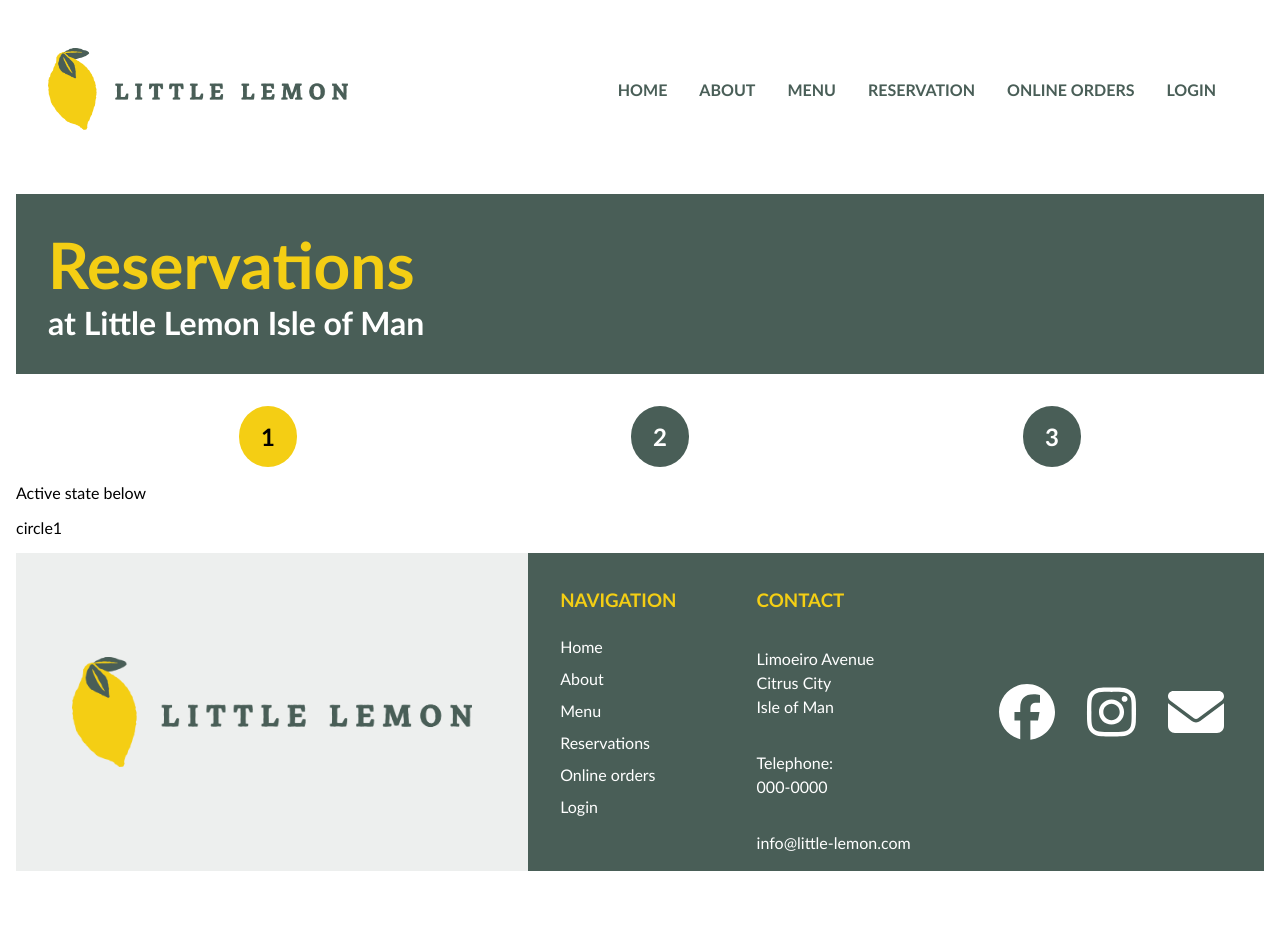
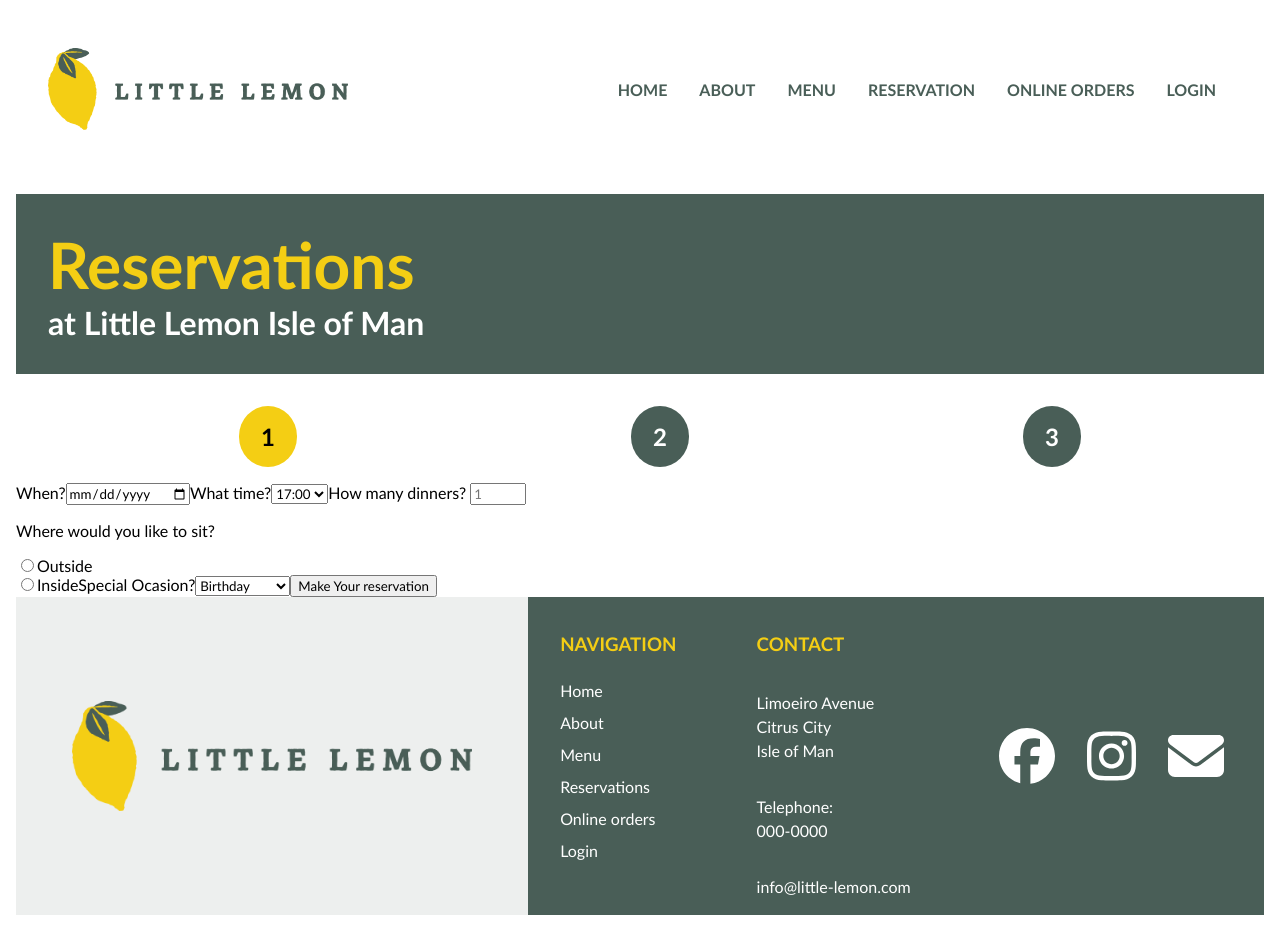
Before and after one commit to claceotto/little-lemon, a React (Create React App) app: page /reservation in a window 1280 px wide. Before the commit the page ends 887 px from the top, so only its background shows below. Built offline with nearby package versions, Linux system fonts and the light colour scheme.

Commit message:
Work started on form

```diff
--- a/src/Components/BookingDetails.js
+++ /dev/null
@@ -1,8 +0,0 @@
-export default function BookingDetails() {
-  return (
-    <>
-      <h1 className="main-h1">Booking details</h1>
-      <p className="main-p">Coming soon</p>
-    </>
-  );
-}
--- /dev/null
+++ b/src/Components/BookingForm.js
@@ -0,0 +1,41 @@
+export default function BookingForm() {
+  return (
+    <form>
+      <label for="res-date">When?</label>
+      <input type="date" id="res-date" />
+      <label for="res-time">What time?</label>
+      <select id="res-time ">
+        <option>17:00</option>
+        <option>18:00</option>
+        <option>19:00</option>
+        <option>20:00</option>
+        <option>21:00</option>
+        <option>22:00</option>
+      </select>
+      <label for="guests">How many dinners? </label>
+      <input type="number" placeholder="1" min="1" max="10" id="guests" />
+      <p>Where would you like to sit?</p>
+      <input type="radio" id="html" name="sittingPlace" value="outside" />
+      <label for="outside">Outside</label>
+      <br />
+      <input type="radio" id="inside" name="sittingPlace" value="inside" />
+      <label for="inside">Inside</label>
+
+      <label for="occasion">Special Ocasion?</label>
+      <select id="occasion">
+        <option>Birthday</option>
+        <option>Anniversary</option>
+        <option>Engagement</option>
+        <option>Work party</option>
+        <option>Other</option>
+        <label for="specialRequirements">Any Special Requirement?</label>
+        <input
+          type="text"
+          id="specialRequirements"
+          name="specialRequirements"
+        />
+      </select>
+      <input type="submit" value="Make Your reservation" />
+    </form>
+  );
+}
--- a/src/Components/Pages/Reservation.js
+++ b/src/Components/Pages/Reservation.js
@@ -1,20 +1,14 @@
 import "./Reservation.css";
 import ResBanner from "../ResBanner";
 import ResNav from "../ResNav";
-import BookingDetails from "../BookingDetails";
-import { Route, Routes } from "react-router-dom";
+import BookingForm from "../BookingForm";
 
 export default function Reservations() {
   return (
     <>
       <ResBanner />
       <ResNav />
-      <Routes>
-        <Route
-          path="/reservation/booking-details"
-          element={<BookingDetails />}
-        />
-      </Routes>
+      <BookingForm />
     </>
   );
 }
--- a/src/Components/ResNav.js
+++ b/src/Components/ResNav.js
@@ -40,8 +40,6 @@ export default function ResNav() {
           />
         </li>
       </ul>
-      <p>Active state below</p>
-      <p>{activeCircle}</p>
     </nav>
   );
 }
```
